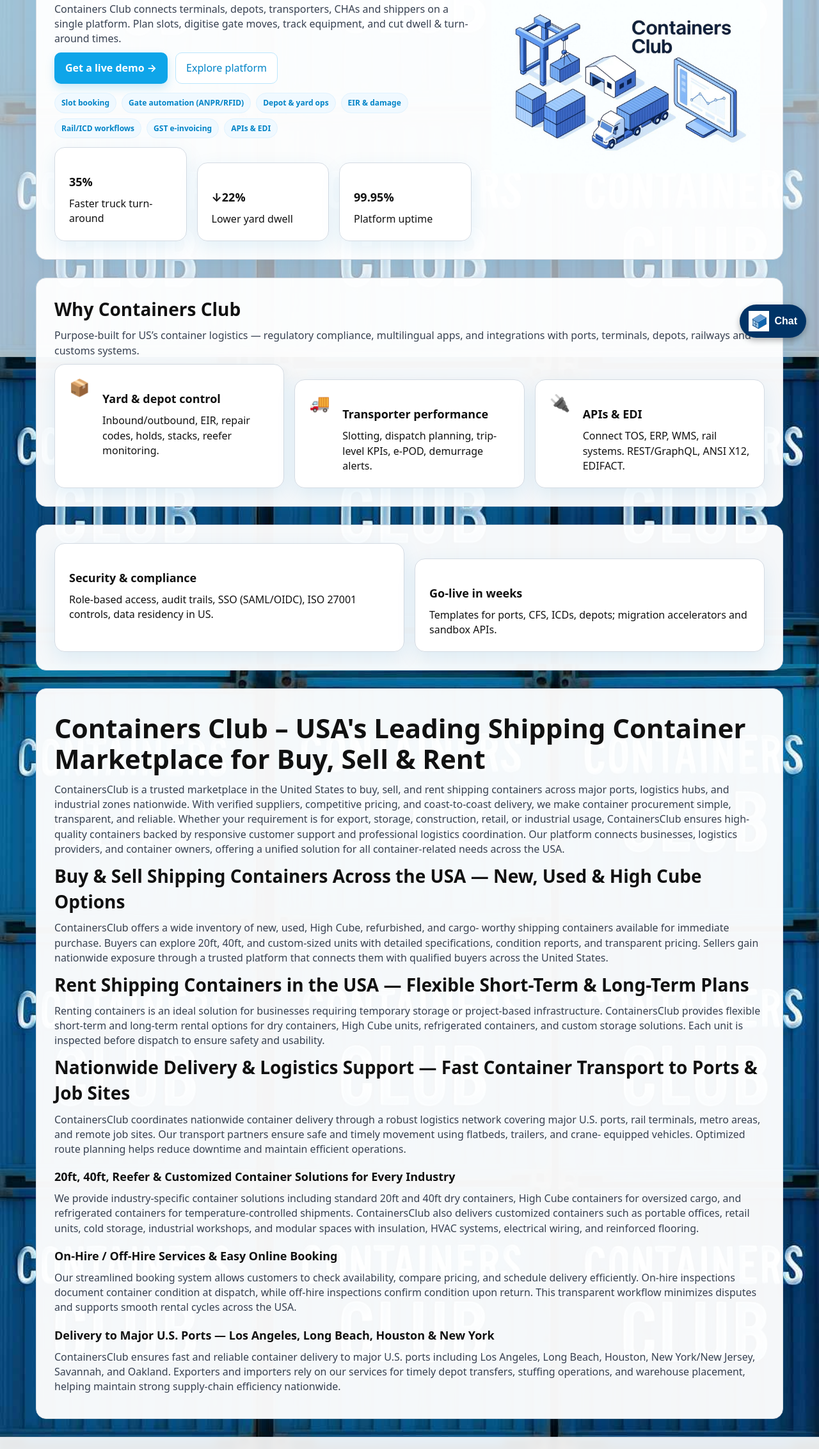
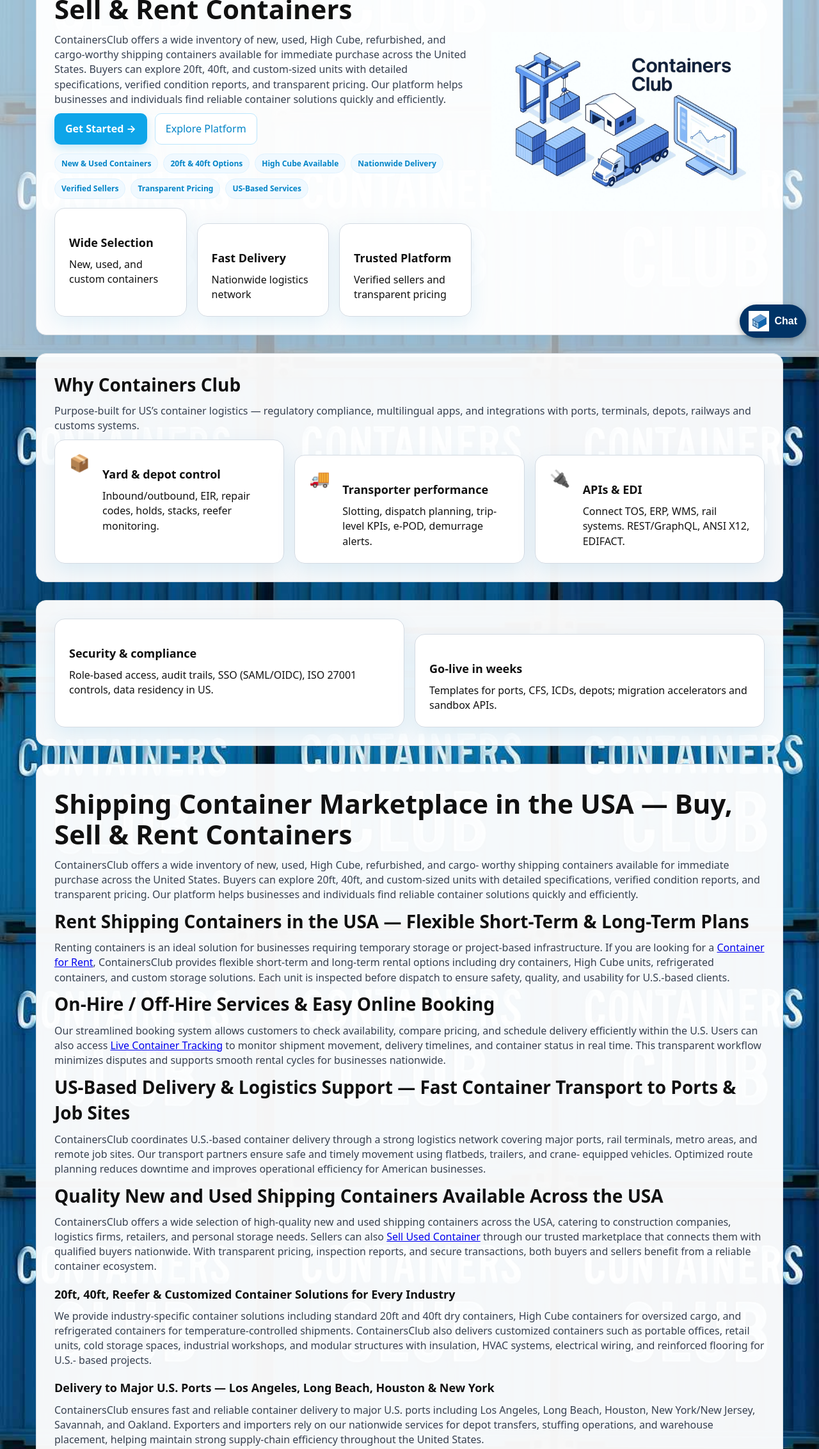
Before and after one commit to sachinkapoor2025/containersclub, a plain HTML site: page Website/index.html in a window 1280 px wide. Shown: the part 242-2507 px from the top of the page at 64% size. Drawn offline with Linux system fonts and the light colour scheme.

Commit message:
update h1 h2 h3

```diff
--- a/Website/index.html
+++ b/Website/index.html
@@ -49,25 +49,25 @@
 <main class="container">
   <section class="hero">
     <div>
-      <h1>Buy, Sell & Rent Shipping Containers USA</h1>
-      <p>Containers Club connects terminals, depots, transporters, CHAs and shippers on a single platform. Plan slots, digitise gate moves, track equipment, and cut dwell &amp; turn-around times.</p>
+      <h1>Shipping Container Marketplace in the USA — Buy, Sell & Rent Containers</h1>
+      <p>ContainersClub offers a wide inventory of new, used, High Cube, refurbished, and cargo-worthy shipping containers available for immediate purchase across the United States. Buyers can explore 20ft, 40ft, and custom-sized units with detailed specifications, verified condition reports, and transparent pricing. Our platform helps businesses and individuals find reliable container solutions quickly and efficiently.</p>
       <div style="display:flex;gap:12px">
-        <a class="primary" href="contact.html">Get a live demo →</a>
-        <a class="secondary" href="a-pages/platform.html">Explore platform</a>
+        <a class="primary" href="contact.html">Get Started →</a>
+        <a class="secondary" href="a-pages/platform.html">Explore Platform</a>
       </div>
       <div class="badges">
-        <span class="badge">Slot booking</span>
-        <span class="badge">Gate automation (ANPR/RFID)</span>
-        <span class="badge">Depot &amp; yard ops</span>
-        <span class="badge">EIR &amp; damage</span>
-        <span class="badge">Rail/ICD workflows</span>
-        <span class="badge">GST e-invoicing</span>
-        <span class="badge">APIs &amp; EDI</span>
+        <span class="badge">New & Used Containers</span>
+        <span class="badge">20ft & 40ft Options</span>
+        <span class="badge">High Cube Available</span>
+        <span class="badge">Nationwide Delivery</span>
+        <span class="badge">Verified Sellers</span>
+        <span class="badge">Transparent Pricing</span>
+        <span class="badge">US-Based Services</span>
       </div>
       <div class="grid-3">
-        <div class="card"><h3>35%</h3><div class="sub">Faster truck turn-around</div></div>
-        <div class="card"><h3>↓22%</h3><div class="sub">Lower yard dwell</div></div>
-        <div class="card"><h3>99.95%</h3><div class="sub">Platform uptime</div></div>
+        <div class="card"><h3>Wide Selection</h3><div class="sub">New, used, and custom containers</div></div>
+        <div class="card"><h3>Fast Delivery</h3><div class="sub">Nationwide logistics network</div></div>
+        <div class="card"><h3>Trusted Platform</h3><div class="sub">Verified sellers and transparent pricing</div></div>
       </div>
     </div>
     <div class="hero-ill">
@@ -118,70 +118,76 @@
 
   <!-- Top content from provided document -->
   <section class="content-intro" style="margin-bottom:28px;">
-    <h1>Containers Club – USA's Leading Shipping Container Marketplace for Buy, Sell & Rent</h1>
-    <p>
-      ContainersClub is a trusted marketplace in the United States to buy, sell, and rent shipping
-      containers across major ports, logistics hubs, and industrial zones nationwide. With verified
-      suppliers, competitive pricing, and coast-to-coast delivery, we make container procurement
-      simple, transparent, and reliable. Whether your requirement is for export, storage,
-      construction, retail, or industrial usage, ContainersClub ensures high-quality containers
-      backed by responsive customer support and professional logistics coordination. Our
-      platform connects businesses, logistics providers, and container owners, offering a unified
-      solution for all container-related needs across the USA.
-    </p>
-
-    <h2>Buy & Sell Shipping Containers Across the USA — New, Used & High Cube Options</h2>
+    <h1>Shipping Container Marketplace in the USA — Buy, Sell & Rent Containers</h1>
     <p>
       ContainersClub offers a wide inventory of new, used, High Cube, refurbished, and cargo-
-      worthy shipping containers available for immediate purchase. Buyers can explore 20ft, 40ft,
-      and custom-sized units with detailed specifications, condition reports, and transparent
-      pricing. Sellers gain nationwide exposure through a trusted platform that connects them
-      with qualified buyers across the United States.
+      worthy shipping containers available for immediate purchase across the United States.
+      Buyers can explore 20ft, 40ft, and custom-sized units with detailed specifications, verified
+      condition reports, and transparent pricing. Our platform helps businesses and individuals
+      find reliable container solutions quickly and efficiently.
     </p>
 
     <h2>Rent Shipping Containers in the USA — Flexible Short-Term & Long-Term Plans</h2>
-
     <p>
       Renting containers is an ideal solution for businesses requiring temporary storage or
-      project-based infrastructure. ContainersClub provides flexible short-term and long-term
-      rental options for dry containers, High Cube units, refrigerated containers, and custom
-      storage solutions. Each unit is inspected before dispatch to ensure safety and usability.
+      project-based infrastructure. If you are looking for a
+
+      <a href="https://containersclub.com/rent-shipping-container.html">Container for
+      Rent</a>, ContainersClub provides flexible short-term and long-term rental options
+      including dry containers, High Cube units, refrigerated containers, and custom storage
+      solutions. Each unit is inspected before dispatch to ensure safety, quality, and usability for
+      U.S.-based clients.
     </p>
 
-    <h2>Nationwide Delivery & Logistics Support — Fast Container Transport to Ports & Job Sites</h2>
+    <h2>On-Hire / Off-Hire Services & Easy Online Booking</h2>
+    <p>
+      Our streamlined booking system allows customers to check availability, compare pricing,
+      and schedule delivery efficiently within the U.S. Users can also access
+      <a href="https://containersclub.com/container-tracking-online.html">Live Container
+      Tracking</a> to monitor shipment movement, delivery timelines, and container status in
+      real time. This transparent workflow minimizes disputes and supports smooth rental cycles
+      for businesses nationwide.
+    </p>
 
+    <h2>US-Based Delivery & Logistics Support — Fast Container Transport to Ports & Job
+    Sites</h2>
     <p>
-      ContainersClub coordinates nationwide container delivery through a robust logistics
-      network covering major U.S. ports, rail terminals, metro areas, and remote job sites. Our
+      ContainersClub coordinates U.S.-based container delivery through a strong logistics
+      network covering major ports, rail terminals, metro areas, and remote job sites. Our
       transport partners ensure safe and timely movement using flatbeds, trailers, and crane-
-      equipped vehicles. Optimized route planning helps reduce downtime and maintain efficient
-      operations.
+      equipped vehicles. Optimized route planning reduces downtime and improves operational
+      efficiency for American businesses.
+    </p>
+
+    <h2>Quality New and Used Shipping Containers Available Across the USA</h2>
+    <p>
+      ContainersClub offers a wide selection of high-quality new and used shipping containers
+      across the USA, catering to construction companies, logistics firms, retailers, and personal
+      storage needs. Sellers can also
+
+      <a href="https://containersclub.com/sell-used-shipping-container.html">Sell Used
+      Container</a> through our trusted marketplace that connects them with qualified buyers
+      nationwide. With transparent pricing, inspection reports, and secure transactions, both
+      buyers and sellers benefit from a reliable container ecosystem.
     </p>
 
     <h3>20ft, 40ft, Reefer & Customized Container Solutions for Every Industry</h3>
-
     <p>
       We provide industry-specific container solutions including standard 20ft and 40ft dry
       containers, High Cube containers for oversized cargo, and refrigerated containers for
       temperature-controlled shipments. ContainersClub also delivers customized containers
-      such as portable offices, retail units, cold storage, industrial workshops, and modular spaces
-      with insulation, HVAC systems, electrical wiring, and reinforced flooring.
+      such as portable offices, retail units, cold storage spaces, industrial workshops, and modular
+      structures with insulation, HVAC systems, electrical wiring, and reinforced flooring for U.S.-
+      based projects.
     </p>
 
-    <h3>On-Hire / Off-Hire Services & Easy Online Booking</h3>
-
-    <p>
-      Our streamlined booking system allows customers to check availability, compare pricing,
-      and schedule delivery efficiently. On-hire inspections document container condition at
-      dispatch, while off-hire inspections confirm condition upon return. This transparent
-      workflow minimizes disputes and supports smooth rental cycles across the USA.
-    </p>
     <h3>Delivery to Major U.S. Ports — Los Angeles, Long Beach, Houston & New York</h3>
     <p>
       ContainersClub ensures fast and reliable container delivery to major U.S. ports including
       Los Angeles, Long Beach, Houston, New York/New Jersey, Savannah, and Oakland.
-      Exporters and importers rely on our services for timely depot transfers, stuffing operations,
-      and warehouse placement, helping maintain strong supply-chain efficiency nationwide.
+      Exporters and importers rely on our nationwide services for depot transfers, stuffing
+      operations, and warehouse placement, helping maintain strong supply-chain efficiency
+      throughout the United States.
     </p>
   </section>
 </main>
```
